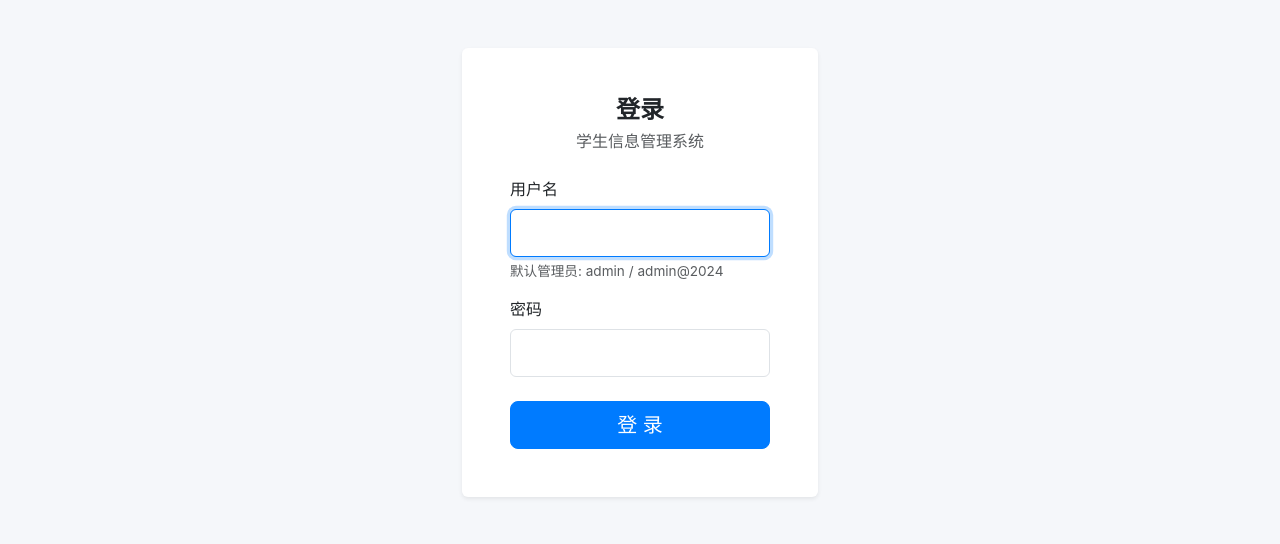
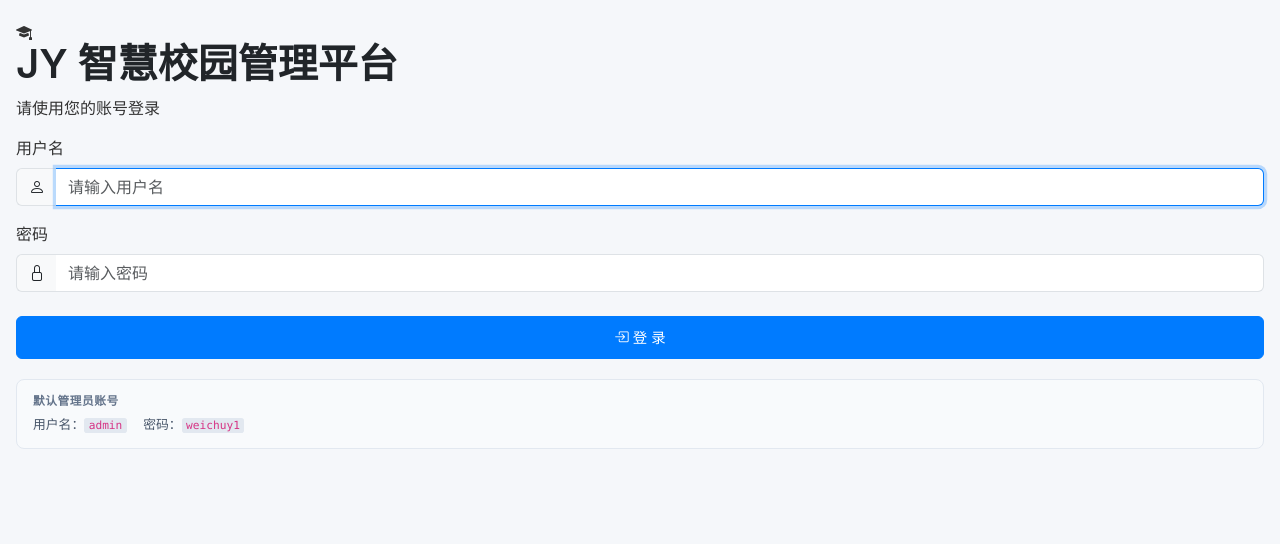
Before and after one commit to weichuyi/jystudent, a Flask app: page /login in a window 1280 px wide. Shown: the top 544 px of the page. Run offline with Flask 3, Linux system fonts and the light colour scheme.

Commit message:
重新设计登录页面布局与表单
将原有的卡片式登录界面替换为重新设计的登录卡片布局与品牌样式（JY 智慧校园管理平台）。添加闪现消息渲染功能、Bootstrap 图标、带占位符文本与自动完成属性的输入组，以及全宽样式的提交按钮。同时在样式化的信息区块中显示默认管理员账号信息（用户名：admin，密码：weichuy1）。表单提交地址仍为 url_for('login')。这些改进提升了登录流程的易用性与视觉清晰度。

```diff
--- a/templates/auth/login.html
+++ b/templates/auth/login.html
@@ -1,32 +1,58 @@
 {% extends "base.html" %}
-
-{% block title %}登录 - 学生管理系统{% endblock %}
+{% block title %}登录{% endblock %}
 
 {% block content %}
-<div class="container-sm py-5">
-    <div class="row justify-content-center">
-        <div class="col-md-6 col-lg-4">
-            <div class="card shadow-sm border-0">
-                <div class="card-body p-5">
-                    <div class="text-center mb-4">
-                        <h2 class="h4 fw-bold mb-1">登录</h2>
-                        <p class="text-muted">学生信息管理系统</p>
+<div class="login-page">
+  <div class="login-card">
+    <div class="login-card-header">
+      <div class="login-icon"><i class="bi bi-mortarboard-fill"></i></div>
+      <h1>JY 智慧校园管理平台</h1>
+      <p>请使用您的账号登录</p>
     </div>
+    <div class="login-card-body">
+      {% with messages = get_flashed_messages(with_categories=true) %}
+      {% if messages %}
+        {% for category, message in messages %}
+        <div class="alert alert-{{ 'danger' if category == 'danger' else category }}" style="margin-bottom:1rem">
+          <i class="bi bi-exclamation-circle-fill"></i> {{ message }}
+        </div>
+        {% endfor %}
+      {% endif %}
+      {% endwith %}
 
       <form method="post" action="{{ url_for('login') }}">
-                        <div class="mb-3">
+        <div style="margin-bottom:1rem">
           <label class="form-label">用户名</label>
-                            <input class="form-control form-control-lg" type="text" name="username" required autofocus>
-                            <small class="text-muted d-block mt-1">默认管理员: admin / admin@2024</small>
+          <div class="input-group">
+            <span class="input-group-text border-end-0">
+              <i class="bi bi-person"></i>
+            </span>
+            <input class="form-control border-start-0" type="text" name="username"
+                   placeholder="请输入用户名" required autofocus autocomplete="username"
+                   style="border-left:none">
           </div>
+        </div>
+        <div style="margin-bottom:1.5rem">
+          <label class="form-label">密码</label>
+          <div class="input-group">
+            <span class="input-group-text border-end-0">
+              <i class="bi bi-lock"></i>
+            </span>
+            <input class="form-control border-start-0" type="password" name="password"
+                   placeholder="请输入密码" required autocomplete="current-password"
+                   style="border-left:none">
+          </div>
+        </div>
+        <button class="btn btn-primary w-100" type="submit" style="padding:.6rem;font-size:.9rem;justify-content:center">
+          <i class="bi bi-box-arrow-in-right"></i> 登 录
+        </button>
+      </form>
 
-                        <div class="mb-4">
-                            <label class="form-label">密码</label>
-                            <input class="form-control form-control-lg" type="password" name="password" required>
-                        </div>
-
-                        <button class="btn btn-primary btn-lg w-100" type="submit">登 录</button>
-                    </form>
+      <div style="margin-top:1.25rem;padding:.85rem 1rem;background:#f8fafc;border:1px solid #e2e8f0;border-radius:.5rem">
+        <div style="font-size:.73rem;font-weight:700;color:#64748b;margin-bottom:.25rem;text-transform:uppercase;letter-spacing:.05em">默认管理员账号</div>
+        <div style="font-size:.8rem;color:#475569">
+          用户名：<code style="background:#e2e8f0;padding:.1em .4em;border-radius:.25em">admin</code>
+          　密码：<code style="background:#e2e8f0;padding:.1em .4em;border-radius:.25em">weichuy1</code>
         </div>
       </div>
     </div>
```
Lines whose indentation alone changed are shown as unchanged.
